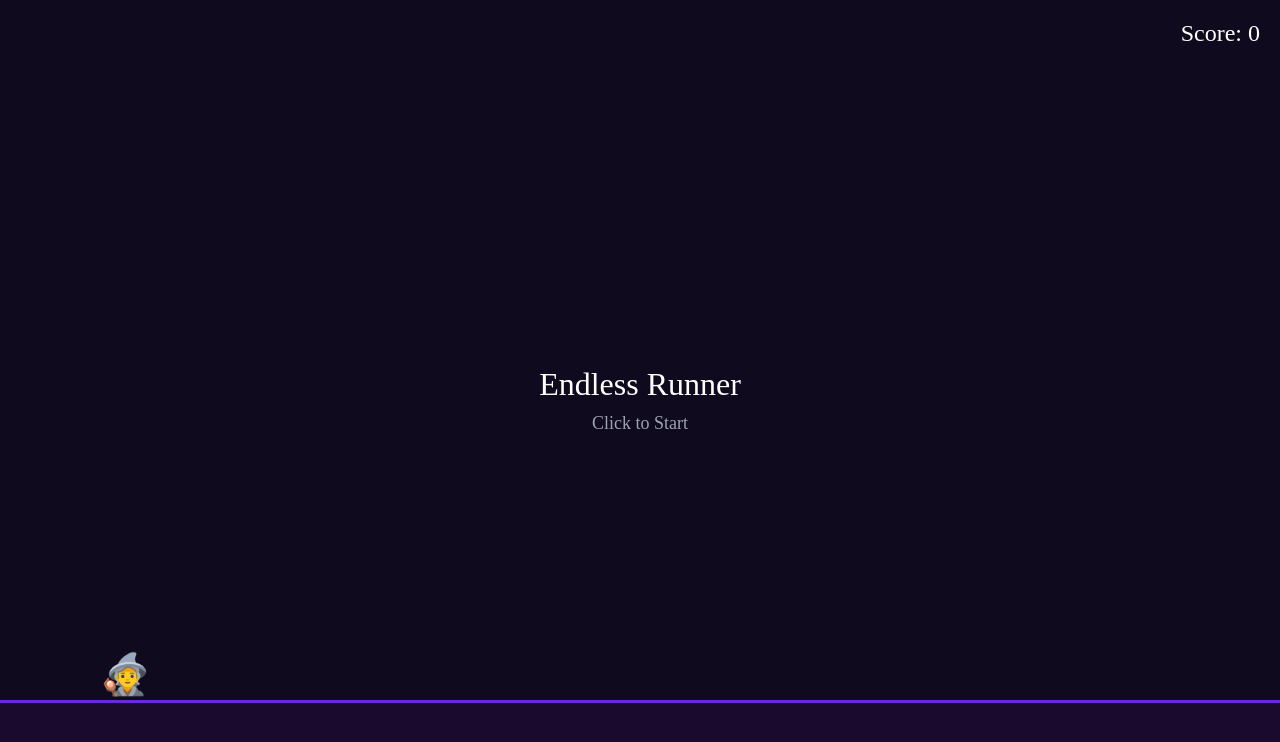
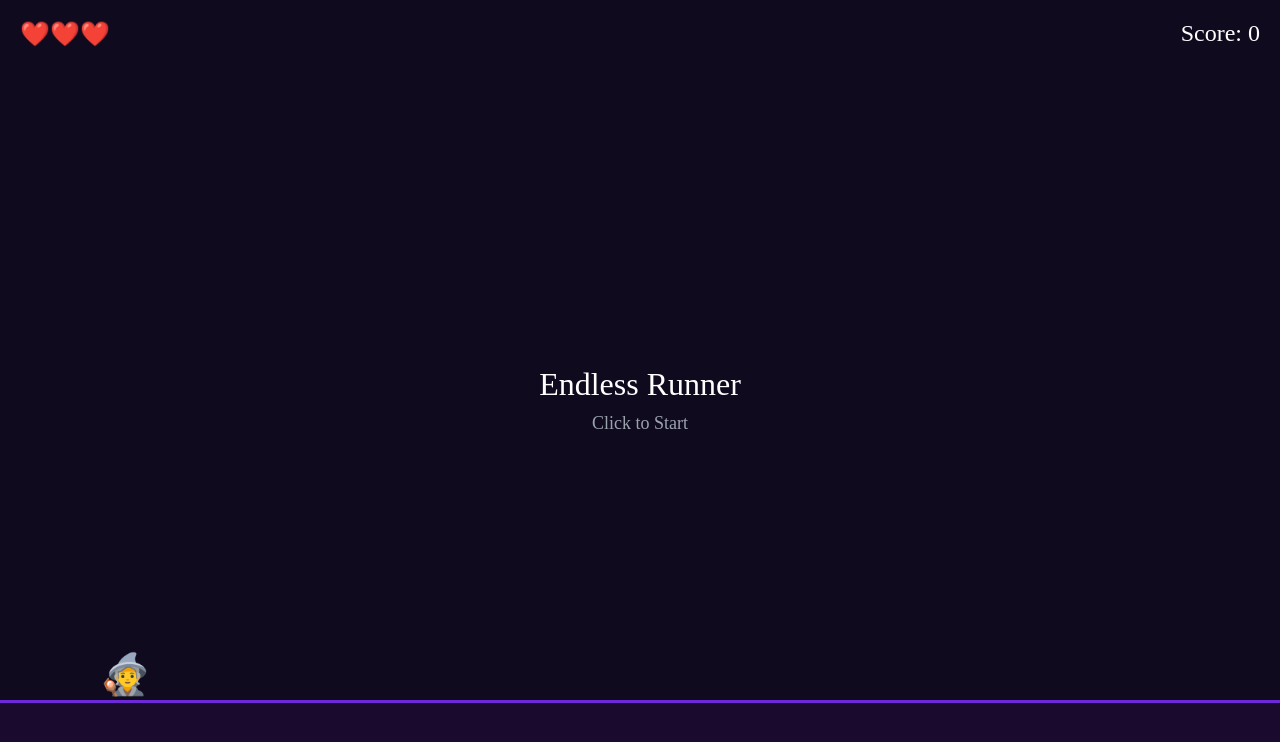
Before and after one commit to RimalSavi/endless-runner, a React (Vite) app: page / in a window 1280 px wide. Shown: the top 742 px of the page. Built offline with nearby package versions, Linux system fonts and the light colour scheme.

Commit message:
Add health system with invincibility after damage

```diff
--- a/src/components/Game.tsx
+++ b/src/components/Game.tsx
@@ -10,6 +10,8 @@ const initialPlayerState: PlayerState = {
     isJumping: false,
     isSliding: false,
     velocity: 0,
+    health: PLAYER_CONFIG.maxHealth,
+    isInvincible: false,
 };
 
 const getBestScore = (): number => {
@@ -26,6 +28,7 @@ const initialGameState: GameState = {
     score: 0,
     bestScore: getBestScore(),
     speed: GAME_CONFIG.initialSpeed,
+    level: 1,
 };
 
 const Game = () => {
@@ -134,7 +137,10 @@ const Game = () => {
         obstaclesRef.current = updatedObstacles;
         setObstacles([...updatedObstacles]);
 
-        if (hasCollision) {
+        if (hasCollision && !playerRef.current.isInvincible) {
+            const newHealth = playerRef.current.health - 1;
+
+            if (newHealth <= 0) {
                 isRunningRef.current = false;
                 const finalScore = Math.floor(scoreRef.current);
                 setGameState(prev => {
@@ -149,6 +155,25 @@ const Game = () => {
                     };
                 });
                 return;
+            }
+
+            setPlayer(prev => {
+                const updated = {
+                    ...prev,
+                    health: newHealth,
+                    isInvincible: true,
+                };
+                playerRef.current = updated;
+                return updated;
+            });
+
+            setTimeout(() => {
+                setPlayer(prev => {
+                    const updated = {...prev, isInvincible: false};
+                    playerRef.current = updated;
+                    return updated;
+                });
+            }, PLAYER_CONFIG.invincibilityDuration);
         }
 
         setGameState(prev => {
--- a/src/components/Player.tsx
+++ b/src/components/Player.tsx
@@ -7,6 +7,7 @@ interface PlayerProps {
 
 const Player = ({ player }: PlayerProps) => {
     return (
+        <>
             <div
                 style= {{
                     position: 'absolute',
@@ -21,10 +22,26 @@ const Player = ({ player }: PlayerProps) => {
                     justifyContent: 'center',
                     userSelect: 'none',
                     transition: 'height 0.1s, font-size 0.1s',
+                    opacity: player.isInvincible ? 0.4 : 1,
                 }}
             >
                 🧙
             </div>
+
+            <div style={{
+                position: 'absolute',
+                top: 20,
+                left: 20,
+                fontSize: '24px',
+                userSelect: 'none',
+            }}>
+                {Array.from({ length: PLAYER_CONFIG.maxHealth }, (_, i) => (
+                    <span key={i}>
+                        {i < player.health ? '❤️' : '🖤'}
+                    </span>
+                ))}
+            </div>
+        </>
     );
 };
 
--- a/src/constants/gameConfig.ts
+++ b/src/constants/gameConfig.ts
@@ -6,7 +6,9 @@ export const PLAYER_CONFIG = {
     normalFontSize: '40px',
     groundHeight: 100,
     jumpForce: 18,
-    gravity: 0.6
+    gravity: 0.6,
+    maxHealth: 3,
+    invincibilityDuration: 2000,
 } as const;
 
 export const OBSTACLE_CONFIG = {
--- a/src/types/game.ts
+++ b/src/types/game.ts
@@ -8,6 +8,8 @@ export interface PlayerState {
     isJumping: boolean;
     isSliding: boolean;
     velocity: number;
+    health: number;
+    isInvincible: boolean;
 }
 
 export interface GameState {
@@ -16,6 +18,7 @@ export interface GameState {
     score: number;
     bestScore: number;
     speed: number;
+    level: number;
 }
 
 export interface ObstacleType {
```
Lines whose indentation alone changed are shown as unchanged.
